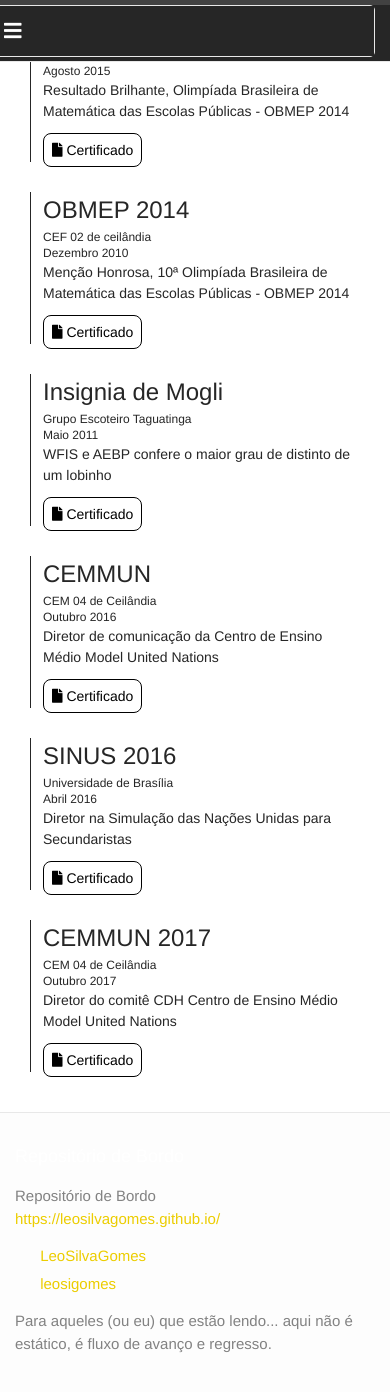
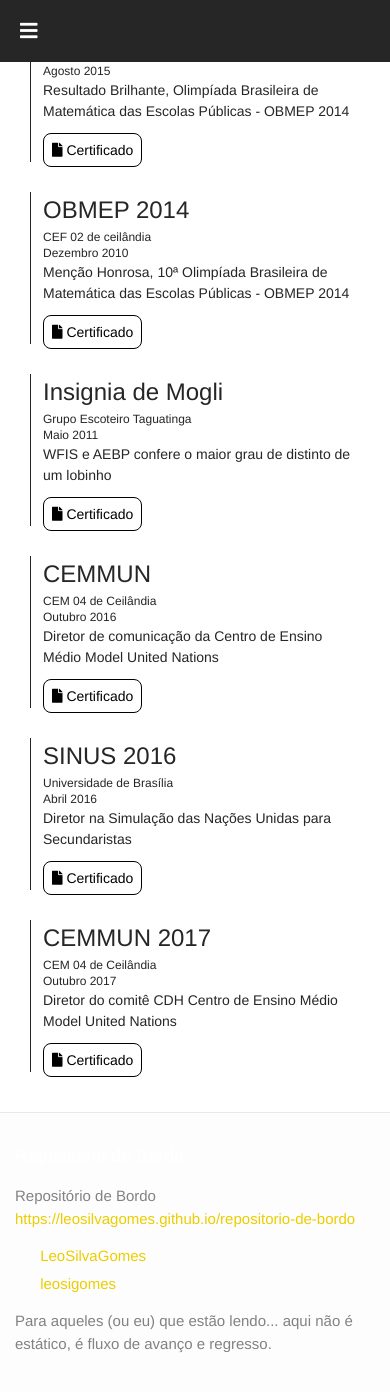
Before and after one commit to LeoSilvaGomes/repositorio-de-bordo, a Jekyll site: the page built from index.html, in a window 390 px wide and 1400 px high, scrolled down 7596 px. Shown: the top 1392 px of the window. Built offline with Jekyll 4.4.1, drawn with Linux system fonts in a browser that asks for light colours; nearby versions of some CDN libraries.

Commit message:
🎨 Improve header

```diff
--- a/_config.yml
+++ b/_config.yml
@@ -3,7 +3,7 @@
 description: >- # this means to ignore newlines until "baseurl:"
   Para aqueles (ou eu) que estão lendo... aqui não é estático, é fluxo de avanço e regresso.
 baseurl: "/repositorio-de-bordo" # the subpath of your site, e.g. /blog
-url: "https://leosilvagomes.github.io/" # the base hostname & protocol for your site, e.g. http://example.com
+url: "https://leosilvagomes.github.io" # the base hostname & protocol for your site, e.g. http://example.com
 github_username: LeoSilvaGomes
 instagram_username: leosigomes
 
--- a/_includes/footer.html
+++ b/_includes/footer.html
@@ -9,7 +9,7 @@
       <div class="footer-col footer-col-1">
         <ul class="contact-list">
           <li class="p-name">{{site.title}}</li>
-          <li><a class="u-email" href="mailto:your-email@example.com">{{site.url}}</a></li>
+          <li><a class="u-email" href="mailto:your-email@example.com">{{site.url}}{{site.baseurl}}</a></li>
         </ul>
       </div>
 
--- a/_sass/_base.scss
+++ b/_sass/_base.scss
@@ -258,9 +258,7 @@
   * Site header
   */
 .site-header {
-  border-top: 5px solid #424242;
-  border-bottom: 1px solid #e8e8e8;
-  min-height: 55.95px;
+  min-height: 62px;
   position: relative;
 }
 
@@ -302,61 +300,6 @@
 
 .site-nav .page-link:not(:last-child) {
   margin-right: 20px;
-}
-
-@media screen and (max-width: 600px) {
-  .site-nav {
-    position: absolute;
-    top: 9px;
-    right: 15px;
-    background-color: #fdfdfd;
-    border: 1px solid #e8e8e8;
-    border-radius: 5px;
-    text-align: right;
-  }
-
-  .site-nav label[for="nav-trigger"] {
-    display: block;
-    float: right;
-    width: 36px;
-    height: 36px;
-    z-index: 2;
-    cursor: pointer;
-  }
-
-  .site-nav .menu-icon {
-    display: block;
-    float: right;
-    width: 36px;
-    height: 26px;
-    line-height: 0;
-    padding-top: 10px;
-    text-align: center;
-  }
-
-  .site-nav .menu-icon>svg {
-    fill: #424242;
-  }
-
-  .site-nav input~.trigger {
-    clear: both;
-    display: none;
-  }
-
-  .site-nav input:checked~.trigger {
-    display: block;
-    padding-bottom: 5px;
-  }
-
-  .site-nav .page-link {
-    display: block;
-    margin-left: 20px;
-    padding: 5px 10px;
-  }
-
-  .site-nav .page-link:not(:last-child) {
-    margin-right: 0;
-  }
 }
 
 /**
--- a/_sass/_header.scss
+++ b/_sass/_header.scss
@@ -40,7 +40,7 @@
         display: flex;
         align-items: center;
 
-        height: 50px;
+        height: 62px;
 
         background-color: #262626;
         color: white;
```
